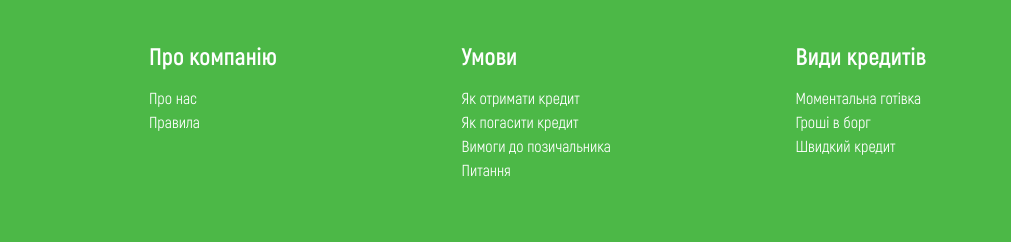
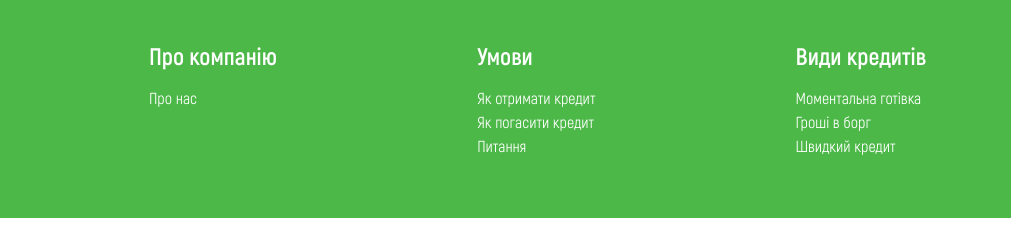
Before and after one commit to BondYuriy/creditlite, a website: page src/index.html in a window 1280 px wide. Shown: the part 3112-3354 px from the top of the page, 269-1280 px from the left. After the commit the page ends 3330 px from the top, so only its background shows below. Drawn offline with nearby package versions, Linux system fonts and the light colour scheme; files that its build step writes are made by us from their sources.

```diff
--- a/src/index.html
+++ b/src/index.html
@@ -447,9 +447,6 @@
                     <li>
                       <a href="#">Про нас</a>
                     </li>
-                    <li>
-                      <a href="#">Правила</a>
-                    </li>
                   </ul>
                 </div>
                 <div class="footer-nav">
@@ -460,9 +457,6 @@
                     </li>
                     <li>
                       <a href="#"> Як погасити кредит</a>
-                    </li>
-                    <li>
-                      <a href="#">Вимоги до позичальника</a>
                     </li>
                     <li>
                       <a href="#">Питання</a>
```
Also changed, not shown: build/index.html.
